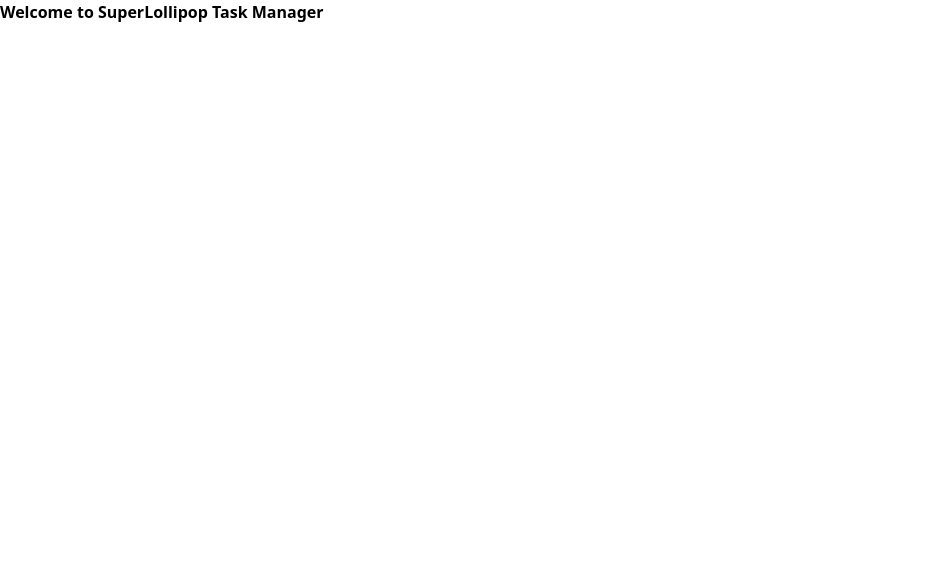
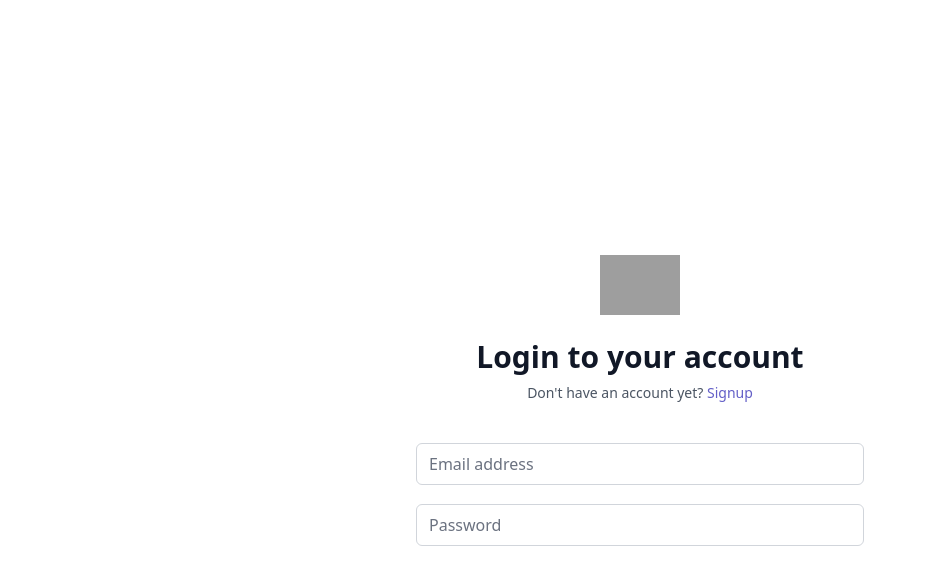
Before and after one commit to HaydenHuan03/WP_Project, a React (Vite) app: page / in a window 1280 px wide. Shown: the top 584 px of the page, without its empty margins (0-927 px from the left). Built offline with nearby package versions, Linux system fonts and the light colour scheme; grey boxes are pictures that could not be loaded.

Commit message:
Signin page

```diff
--- /dev/null
+++ b/formFields.js
@@ -0,0 +1,67 @@
+const loginFields=[
+    {
+        labelText:"Email address",
+        labelFor:"email-address",
+        id:"email-address",
+        name:"email",
+        type:"email",
+        autoComplete:"email",
+        isRequired:true,
+        placeholder:"Email address"
+    },
+    {
+        labelText:"Password",
+        labelFor:"password",
+        id:"password",
+        name:"password",
+        type:"password",
+        autoComplete:"current-password",
+        isRequired:true,
+        placeholder:"Password"
+    }
+]
+
+const signupFields=[
+    {
+        labelText:"Username",
+        labelFor:"username",
+        id:"username",
+        name:"username",
+        type:"text",
+        autoComplete:"username",
+        isRequired:true,
+        placeholder:"Username"
+    },
+    {
+        labelText:"Email address",
+        labelFor:"email-address",
+        id:"email-address",
+        name:"email",
+        type:"email",
+        autoComplete:"email",
+        isRequired:true,
+        placeholder:"Email address"
+    },
+    {
+        labelText:"Password",
+        labelFor:"password",
+        id:"password",
+        name:"password",
+        type:"password",
+        autoComplete:"current-password",
+        isRequired:true,
+        placeholder:"Password"
+    },
+    {
+        labelText:"Confirm Password",
+        labelFor:"confirm-password",
+        id:"confirm-password",
+        name:"confirm-password",
+        type:"password",
+        autoComplete:"confirm-password",
+        isRequired:true,
+        placeholder:"Confirm Password"
+    }
+]
+
+export {loginFields,signupFields}
--- a/src/App.jsx
+++ b/src/App.jsx
@@ -3,7 +3,7 @@
 import { useDispatch, useSelector } from 'react-redux';
 import boardsSlices from './redux/boardSlice';
 import EmptyBoard from './components/EmptyBoard';
-import LoginSignIn from '../src/LoginScreen/LoginSignIn';
+import LoginSignIn from './LoginScreen/LoginPage';
 import MainPage from './LoginScreen/MainPage';
 
 function App() {
@@ -19,7 +19,8 @@
     <div className='scrollbar-hide overflow-hidden overflow-x-scroll'>
       <BrowserRouter>
         <Routes>
-          <Route path='/login?' element={<LoginSignIn />} />
+          <Route path='/' element={<LoginSignIn />} />
+          {/* <Route path='/signup' element={<SignupPage/>}></Route> */}
           {boards.length > 0 ? (
             <Route path='/main' element={<MainPage />} />
           ) : (
@@ -27,6 +28,7 @@
           )}
         </Routes>
       </BrowserRouter>
+
     </div>
   );
 }
--- /dev/null
+++ b/src/LoginScreen/LogInHeader.jsx
@@ -0,0 +1,28 @@
+import React from 'react'
+import {Link} from 'react-router-dom'
+
+function LogInHeader({heading, paragraph, linkName, linkUrl="#"}) {
+  return (
+    <div className='mb-10 select-none'>
+        <div className=' flex justify-center'>
+            <img
+            className='h-30 w-20'
+            src="https://masterbundles.com/wp-content/uploads/2022/11/lollipop-314.jpg"
+            alt="" />
+        </div>
+        <h2 className='mt-6 text-center text-3xl font-extrabold text-gray-900'>
+            {heading}
+        </h2>
+        <p className='mt-2 text-center text-sm text-gray-600'>
+            {paragraph} {' '}
+            <Link
+            to={linkUrl} className=' font-medium text-[#635fc7] hover:text-[#635fc7]'
+            >
+                {linkName}
+            </Link>
+        </p>
+    </div>
+  )
+}
+
+export default LogInHeader
--- /dev/null
+++ b/src/LoginScreen/Login.jsx
@@ -0,0 +1,40 @@
+import React, {useState} from 'react'
+import { loginFields } from '../../formFields'
+import Input from '../components/Input'
+
+function Login() {
+    const fields=loginFields;
+    let fieldState = {}
+    fields.forEach(field=>fieldState[field.id]='')
+
+    const[loginState, setLoginState] = useState(fieldState)
+
+    const handleChange = (e) => {
+        setLoginState({...loginState, [e.target.id]:e.target.value})
+    }
+
+  return (
+    <div>
+        <form className='mt-8 space-y-6'>
+            <div className=' -space-y-px'>
+                {
+                    fields.map(field=><Input
+                    key={field.id}
+                    handleChange={handleChange}
+                    value={loginState[field.id]}
+                    labelText={field.labelText}
+                    labelFor={field.labelFor}
+                    id={field.id}
+                    name={field.name}
+                    type={field.type}
+                    isRequired={field.isRequired}
+                    placeholeder={field.placeholder}
+                    />)
+                }
+            </div>
+        </form>
+    </div>
+  )
+}
+
+export default Login
--- /dev/null
+++ b/src/LoginScreen/LoginPage.jsx
@@ -0,0 +1,26 @@
+import React from 'react'
+import LogInHeader from './LogInHeader'
+import Login from './Login'
+
+function LoginSignIn() {
+  return (
+    <div
+    className=' min-h-full h-screen flex items-center justify-center py-12 px-4 sm:px-6 lg:px-8'
+    >
+      <div
+      className='max-w-md w-full space-y-8'
+      >
+          <LogInHeader
+          heading={"Login to your account"}
+          paragraph={"Don't have an account yet? "}
+          linkName={"Signup"}
+          linkUrl='/signup'
+          />
+          <Login/>
+      </div>
+
+    </div>
+  )
+}
+
+export default LoginSignIn
--- a/src/LoginScreen/LoginSignIn.jsx
+++ /dev/null
@@ -1,15 +0,0 @@
-import React from 'react'
-
-function LoginSignIn() {
-  return (
-    <div>
-        <div
-        className=' font-bold'
-        >
-            Welcome to SuperLollipop Task Manager
-        </div>
-    </div>
-  )
-}
-
-export default LoginSignIn
--- /dev/null
+++ b/src/components/Input.jsx
@@ -0,0 +1,26 @@
+import React from 'react'
+
+function Input({
+    handleChange, value, labelText, labelFor, id, name, type, isRequired=false, placeholeder, customClass
+}) {
+    const fixedInputClass=' rounded-md apperance-none relative block w-full px-3 py-2 border border-gray-300 placeholder-gray-500 text-gray-900 focus:outline-none focus:ring-purple-500 focus:border-purple-500 focus:z-10 sm:text-sm'
+  return (
+    <div className='my-5'>
+        <label htmlFor={labelFor} className='sr-only'>
+            {labelText}
+        </label>
+        <input
+        onChange={handleChange}
+        value={value}
+        id={id}
+        name={name}
+        type={type}
+        required={isRequired}
+        className={fixedInputClass+customClass}
+        placeholder={placeholeder}
+        />
+    </div>
+  )
+}
+
+export default Input
```
Also changed, not shown: src/assests/envelope-regular.svg (deleted).
